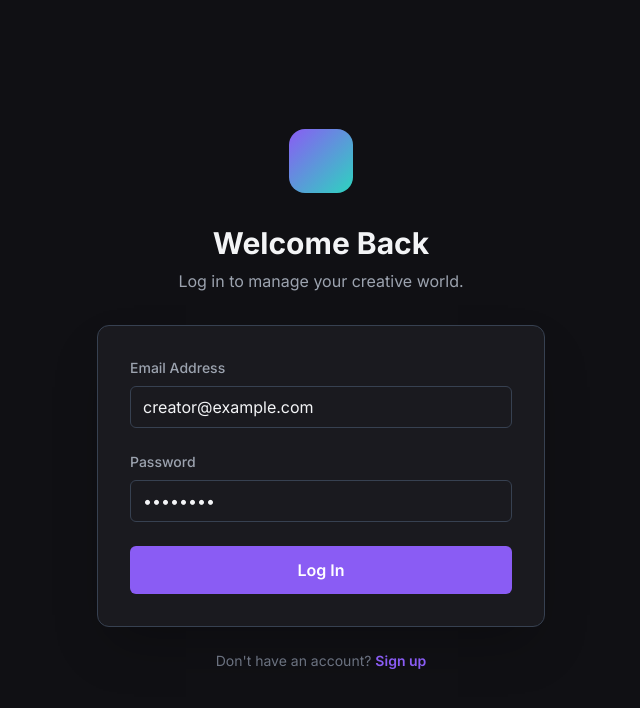
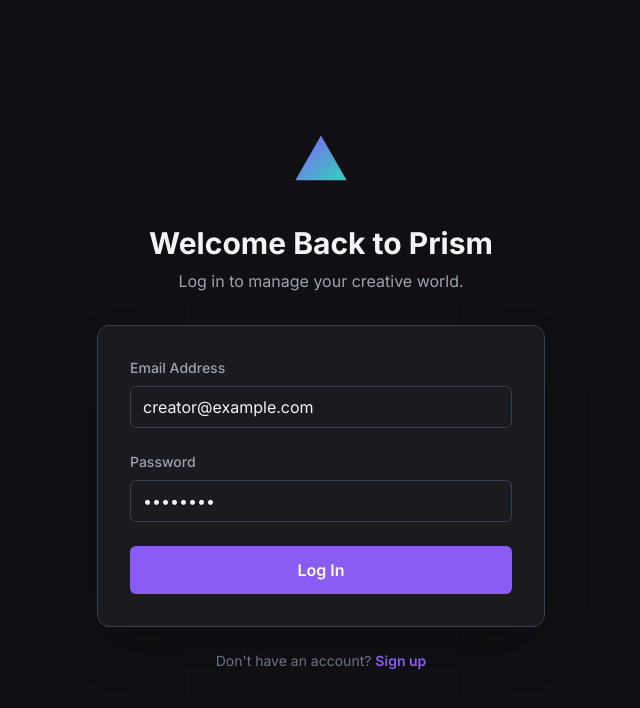
Before and after one commit to mina5896/creator-nexus, a React (Vite) app: page /login in a window 1280 px wide. Shown: the top 708 px of the page, without its empty margins (319-959 px from the left). Built offline with nearby package versions, Linux system fonts and the light colour scheme; no server answers.

Commit message:
update logo and app name

```diff
--- a/components/layout/Sidebar.tsx
+++ b/components/layout/Sidebar.tsx
@@ -56,7 +56,7 @@ const UserProfileLink: React.FC = () => {
 
     if (!user) return null;
 
-     return (
+    return (
         <Link to="/profile" className="block p-3 mb-6 rounded-lg bg-brand-subtle/30 hover:bg-brand-subtle transition-colors">
             <div className="flex items-center gap-3">
                 <img src={user.avatarUrl} alt={user.name} className="w-10 h-10 rounded-full object-cover flex-shrink-0" />
@@ -68,6 +68,19 @@ const UserProfileLink: React.FC = () => {
         </Link>
     );
 };
+
+// Define the new Prism logo as a reusable component
+const Logo: React.FC<{className?: string}> = ({ className }) => (
+    <svg viewBox="0 0 100 100" xmlns="http://www.w3.org/2000/svg" className={className}>
+        <defs>
+            <linearGradient id="logoGradient" x1="0" y1="0" x2="1" y2="1">
+                <stop offset="0%" stopColor="#8A5CF4" />
+                <stop offset="100%" stopColor="#2DD4BF" />
+            </linearGradient>
+        </defs>
+        <path d="M 50,10 L 90,80 L 10,80 Z" fill="url(#logoGradient)" />
+    </svg>
+);
 
 const Sidebar: React.FC<SidebarProps> = ({ onLogout }) => {
   const { user } = useAppContext();
@@ -114,16 +127,14 @@ const Sidebar: React.FC<SidebarProps> = ({ onLogout }) => {
 
     fetchCounts();
 
-    // TODO: Set up real-time listeners for invites and applications to keep counts updated.
-
-  }, [user?.id]); // FIX: Depend on the stable user ID, not the whole object.
+  }, [user?.id]);
 
   return (
     <aside className="w-64 bg-brand-surface p-6 flex flex-col justify-between border-r border-brand-subtle">
       <div>
         <div className="flex items-center mb-8">
-            <div className="w-10 h-10 bg-gradient-to-br from-brand-primary to-brand-secondary rounded-lg"></div>
-            <h1 className="text-xl font-bold ml-3 text-brand-text">Creator's Nexus</h1>
+            <Logo className="w-10 h-10" />
+            <h1 className="text-xl font-bold ml-3 text-brand-text">Prism</h1>
         </div>
         <UserProfileLink />
         <nav className="space-y-2">
--- a/pages/LoginPage.tsx
+++ b/pages/LoginPage.tsx
@@ -4,6 +4,20 @@ import Button from '../components/ui/Button';
 import Input from '../components/ui/Input';
 import { supabase } from '../supabaseClient';
 import Spinner from '../components/ui/Spinner';
+
+// Define the new Prism logo as a reusable component
+const Logo: React.FC<{className?: string}> = ({ className }) => (
+    <svg viewBox="0 0 100 100" xmlns="http://www.w3.org/2000/svg" className={className}>
+        <defs>
+            <linearGradient id="logoGradient" x1="0" y1="0" x2="1" y2="1">
+                <stop offset="0%" stopColor="#8A5CF4" />
+                <stop offset="100%" stopColor="#2DD4BF" />
+            </linearGradient>
+        </defs>
+        <path d="M 50,10 L 90,80 L 10,80 Z" fill="url(#logoGradient)" />
+    </svg>
+);
+
 
 const LoginPage: React.FC = () => {
   const [email, setEmail] = useState('creator@example.com');
@@ -22,7 +36,6 @@ const LoginPage: React.FC = () => {
         password,
       });
       if (error) throw error;
-      // After successful sign-in, navigate to the dashboard.
       navigate('/dashboard');
     } catch (err: any) {
       setError(err.message || 'An unexpected error occurred.');
@@ -35,9 +48,9 @@ const LoginPage: React.FC = () => {
     <div className="min-h-screen flex items-center justify-center bg-brand-background p-4">
       <div className="w-full max-w-md">
         <div className="flex justify-center mb-8">
-            <div className="w-16 h-16 bg-gradient-to-br from-brand-primary to-brand-secondary rounded-2xl"></div>
+            <Logo className="w-16 h-16" />
         </div>
-        <h1 className="text-3xl font-bold text-center text-brand-text mb-2">Welcome Back</h1>
+        <h1 className="text-3xl font-bold text-center text-brand-text mb-2">Welcome Back to Prism</h1>
         <p className="text-center text-brand-text-muted mb-8">Log in to manage your creative world.</p>
 
         <div className="bg-brand-surface border border-brand-subtle rounded-xl shadow-2xl p-8">
--- a/pages/SignupPage.tsx
+++ b/pages/SignupPage.tsx
@@ -5,6 +5,19 @@ import Input from '../components/ui/Input';
 import Textarea from '../components/ui/Textarea';
 import { supabase } from '../supabaseClient';
 import Spinner from '../components/ui/Spinner';
+
+// Define the new Prism logo as a reusable component
+const Logo: React.FC<{className?: string}> = ({ className }) => (
+    <svg viewBox="0 0 100 100" xmlns="http://www.w3.org/2000/svg" className={className}>
+        <defs>
+            <linearGradient id="logoGradient" x1="0" y1="0" x2="1" y2="1">
+                <stop offset="0%" stopColor="#8A5CF4" />
+                <stop offset="100%" stopColor="#2DD4BF" />
+            </linearGradient>
+        </defs>
+        <path d="M 50,10 L 90,80 L 10,80 Z" fill="url(#logoGradient)" />
+    </svg>
+);
 
 const SignupPage: React.FC = () => {
   const [formData, setFormData] = useState({
@@ -37,7 +50,6 @@ const SignupPage: React.FC = () => {
         },
       });
       if (error) throw error;
-      // After successful sign-up, navigate to the dashboard.
       navigate('/dashboard');
     } catch (err: any) {
       setError(err.message || 'An unexpected error occurred.');
@@ -50,10 +62,10 @@ const SignupPage: React.FC = () => {
     <div className="min-h-screen flex items-center justify-center bg-brand-background p-4">
       <div className="w-full max-w-md">
         <div className="flex justify-center mb-8">
-            <div className="w-16 h-16 bg-gradient-to-br from-brand-primary to-brand-secondary rounded-2xl"></div>
+            <Logo className="w-16 h-16" />
         </div>
-        <h1 className="text-3xl font-bold text-center text-brand-text mb-2">Create Your Account</h1>
-        <p className="text-center text-brand-text-muted mb-8">Join the Creator's Nexus community.</p>
+        <h1 className="text-3xl font-bold text-center text-brand-text mb-2">Create Your Prism Account</h1>
+        <p className="text-center text-brand-text-muted mb-8">Join the Prism community.</p>
 
         <div className="bg-brand-surface border border-brand-subtle rounded-xl shadow-2xl p-8">
           <form onSubmit={handleSubmit} className="space-y-6">
```
Also changed, not shown: index.html (+2 -2 lines).
